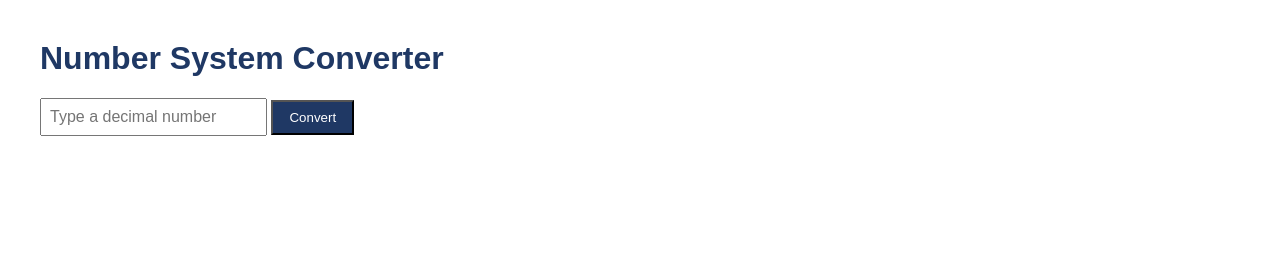
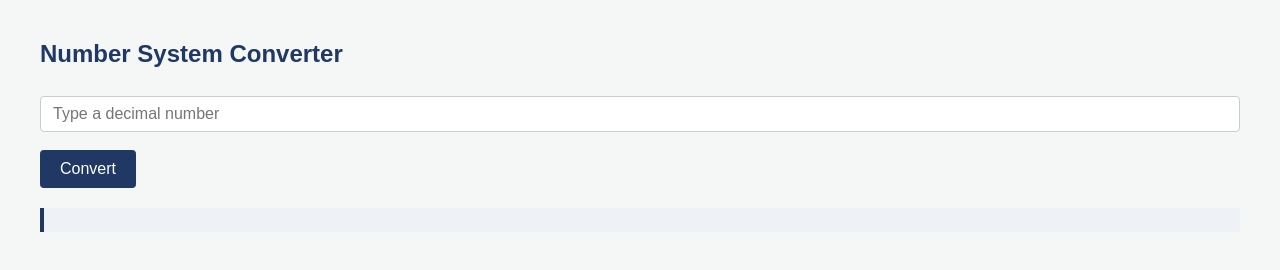
Before and after one commit to RoohullahSaeedhitec/amdahl-speedup-calculator, a plain HTML site: page index.html in a window 1280 px wide. Drawn offline with Linux system fonts and the light colour scheme.

Commit message:
Update style.css

```diff
--- a/style.css
+++ b/style.css
@@ -1,20 +1,53 @@
-
 body {
-    font-family: Arial;
+    font-family: Arial, sans-serif;
     margin: 40px;
+    background-color: #f4f7f6;
+    color: #333;
 }
 
 h1 {
     color: #1F3864;
+    font-size: 24px;
+    margin-bottom: 20px;
 }
 
-input {
-    padding: 8px;
+.container {
+    background: white;
+    padding: 25px;
+    border-radius: 8px;
+    box-shadow: 0 4px 8px rgba(0,0,0,0.1);
+    max-width: 500px;
+}
+
+input, select {
+    padding: 8px 12px;
     font-size: 16px;
+    margin: 8px 0;
+    width: 100%;
+    box-sizing: border-box;
+    border: 1px solid #ccc;
+    border-radius: 4px;
 }
 
 button {
-    padding: 8px 16px;
+    padding: 10px 20px;
     background: #1F3864;
     color: white;
+    border: none;
+    border-radius: 4px;
+    font-size: 16px;
+    cursor: pointer;
+    margin-top: 10px;
 }
+
+button:hover {
+    background: #15294d;
+}
+
+#result {
+    margin-top: 20px;
+    padding: 12px;
+    background: #eef2f7;
+    border-left: 4px solid #1F3864;
+    font-weight: bold;
+}
```
